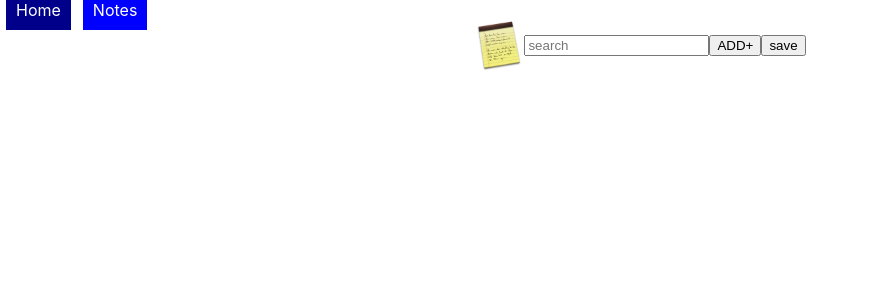
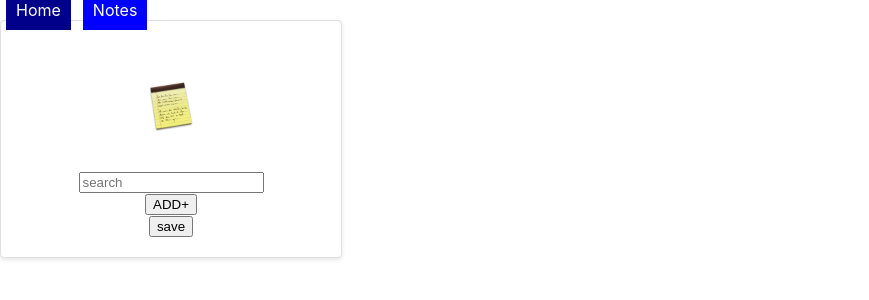
Before and after one commit to adheremo65/My-react-project1, a React (Create React App) app: page /Header in a window 1280 px wide. Shown: the top 300 px of the page, without its empty margins (0-869 px from the left). Built offline with nearby package versions, Linux system fonts and the light colour scheme.

Commit message:
background style add to route

```diff
--- a/src/App.js
+++ b/src/App.js
@@ -12,10 +12,17 @@ const NavStyles = {
   color: "white",
 };
 
+const centered = {
+  display: "flex",
+  justifycontent: "center",
+  alignitems: "center",
+};
+
 function NavBar() {
   return (
     <div>
       <NavLink
+        styleed={centered}
         to="/Header"
         exact
         style={NavStyles}
--- a/src/Project/Display.js
+++ b/src/Project/Display.js
@@ -24,5 +24,5 @@ export default function Display() {
     </section>
   ));
 
-  return <div className="form">{items}</div>;
+  return <div className="center">{items}</div>;
 }
--- a/src/Project/Form.css
+++ b/src/Project/Form.css
@@ -6,11 +6,16 @@
         padding: 20px;
         box-shadow: 0px 2px 4px rgba(0, 0, 0, 0.1);
         width: 300px;
-        margin: 0
+        margin: 0 ;
+        display: flex;
+        justify-content : center;
+        align-items: center;
+        flex-direction: column;
 
 }
 .center {
         display: flex;
         justify-content: center;
         align-items: center;
+        flex-direction: column;
       }
--- a/src/Project/Header.js
+++ b/src/Project/Header.js
@@ -19,7 +19,7 @@ export default function Header({ listItem }) {
   const onFormSubmitted = () => dialogRef.current.close();
 
   return (
-    <div className="center">
+    <div className="form">
       <br></br>
       <br></br>
       <img
```
